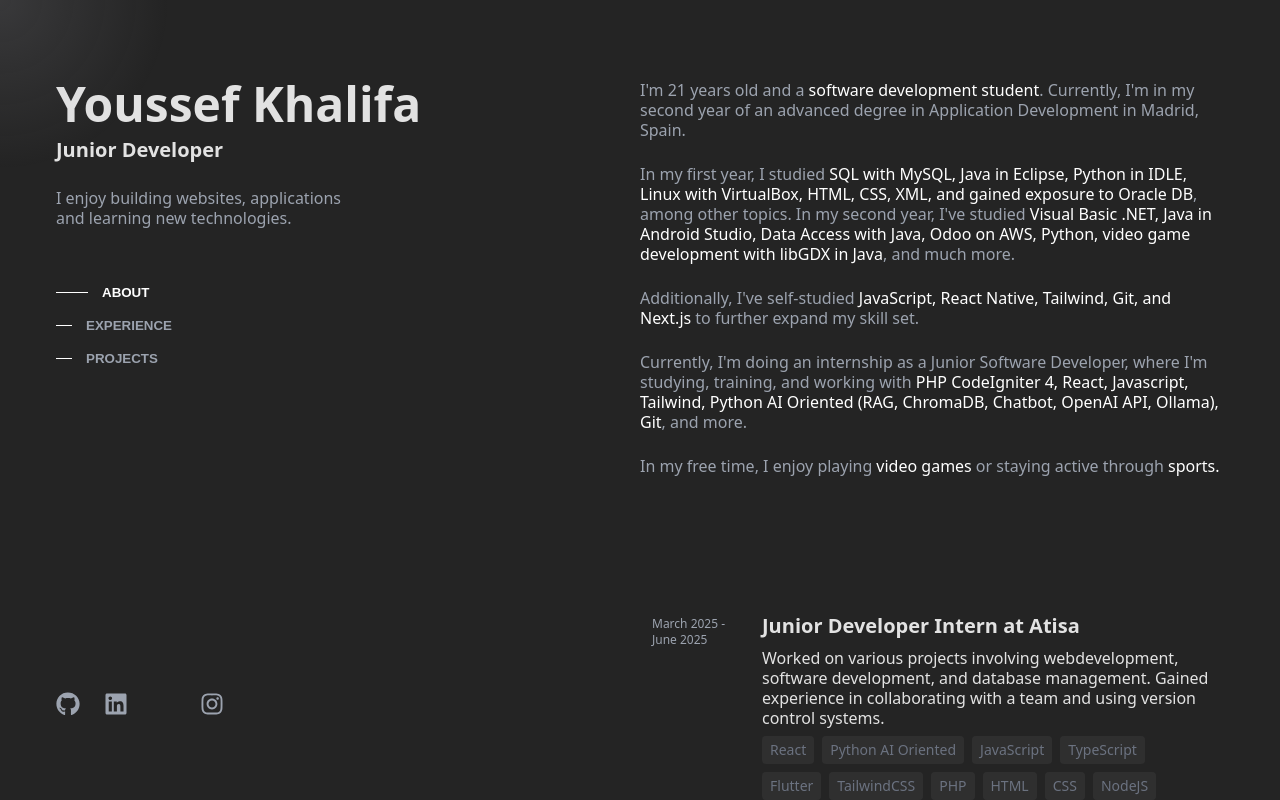
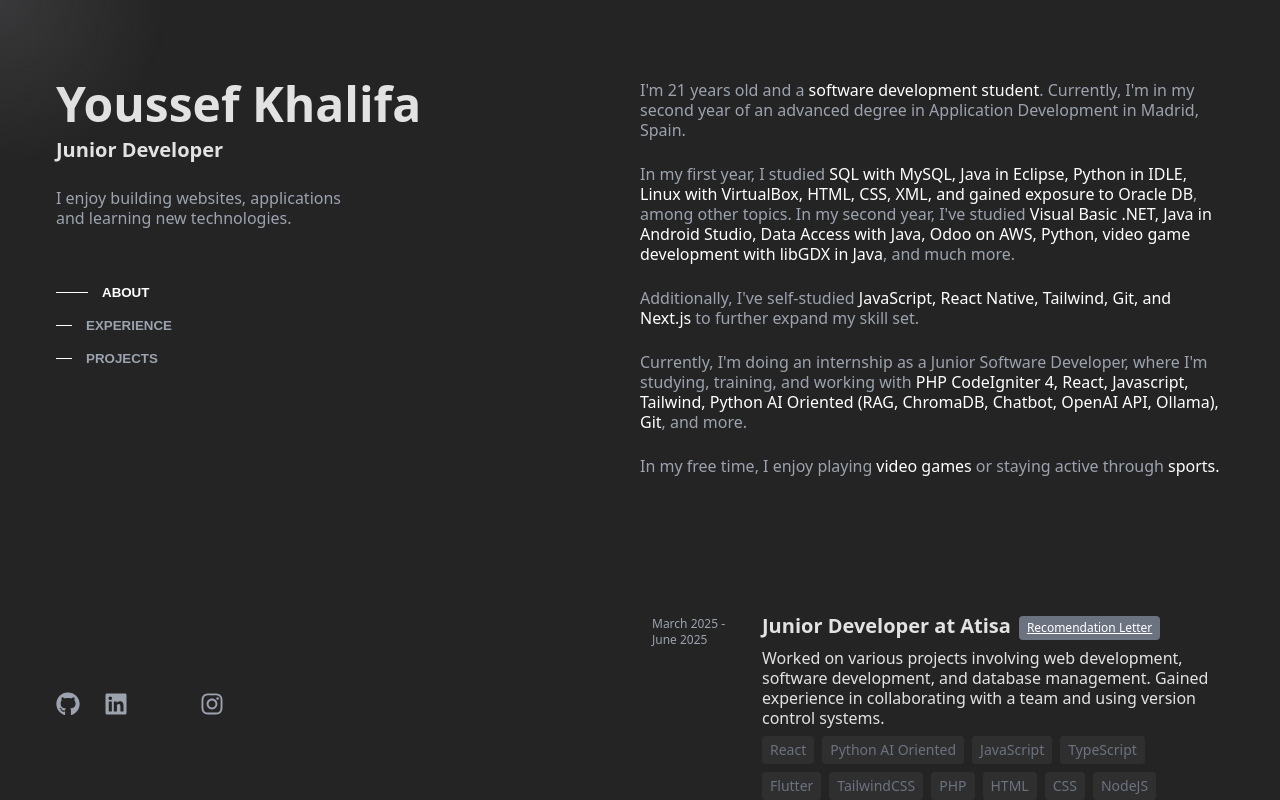
Before and after one commit to YoussefAKQ/YoussefAKQ.github.io, a React (Vite) app: page / in a window 1280 px wide. Shown: the top 800 px of the page. Built offline with nearby package versions, Linux system fonts and the light colour scheme; some icons are missing.

Commit message:
Añadida carta de recomendación

```diff
--- a/src/components/Experience.jsx
+++ b/src/components/Experience.jsx
@@ -4,15 +4,30 @@ const Experience = () => {
   const experiences = [
     {
       date: "March 2025 - June 2025",
-      title: "Junior Developer Intern at Atisa",
-      description: "Worked on various projects involving webdevelopment, software development, and database management. Gained experience in collaborating with a team and using version control systems.",
-      skills: ["React", "Python AI Oriented", "JavaScript", "TypeScript", "Flutter", "TailwindCSS", "PHP", "HTML", "CSS", "NodeJS", "MySQL", "Git"]
+      title: "Junior Developer at Atisa",
+      description:
+        "Worked on various projects involving web development, software development, and database management. Gained experience in collaborating with a team and using version control systems.",
+      skills: [
+        "React",
+        "Python AI Oriented",
+        "JavaScript",
+        "TypeScript",
+        "Flutter",
+        "TailwindCSS",
+        "PHP",
+        "HTML",
+        "CSS",
+        "NodeJS",
+        "MySQL",
+        "Git"
+      ],
+      recommendationUrl: "./public/RLYoussef.pdf"
     }
   ];
 
   return (
     <section id='experience' className='space-y-6 mt-20 md:mt-32'>
-      <div className='flex flex-col gap-5 space-y-6 '>
+      <div className='flex flex-col gap-5 space-y-6'>
         {experiences.map((experience, index) => (
           <ExperienceItem key={index} {...experience} />
         ))}
--- a/src/components/ExperienceItem.jsx
+++ b/src/components/ExperienceItem.jsx
@@ -1,13 +1,29 @@
-const ExperienceItem = ({ date, title, description, skills }) => {
+const ExperienceItem = ({ date, title, description, skills, recommendationUrl }) => {
   return (
     <div className='flex flex-row gap-6 hover:bg-white/10 p-3 rounded-lg transition duration-125 ease-in-out md:flex-row flex-col cursor-default'>
       <p className='text-gray-400 text-xs'>{date}</p>
       <div className='max-w-[450px] space-y-2 text-sm md:text-base'>
-        <p className='text-xl font-bold -mt-1'>{title}</p>
+        <div className='flex items-center gap-2'>
+          <p className='text-xl font-bold -mt-1'>{title}</p>
+          {recommendationUrl && (
+            <a
+              href={recommendationUrl}
+              download
+              className='text-xs bg-gray-500 hover:bg-white/10 text-white px-2 py-1 rounded transition'
+            >
+              Recomendation Letter
+            </a>
+          )}
+        </div>
         <p>{description}</p>
         <div className='flex flex-wrap gap-2 mt-2'>
           {skills.map((skill, index) => (
-            <p key={index} className='text-xs md:text-sm text-gray-500 bg-white/5 px-2 py-1 rounded cursor-default'>{skill}</p>
+            <p
+              key={index}
+              className='text-xs md:text-sm text-gray-500 bg-white/5 px-2 py-1 rounded cursor-default'
+            >
+              {skill}
+            </p>
           ))}
         </div>
       </div>
```
Also changed, not shown: 1 other file (tests, documents, lock files or other folders).
